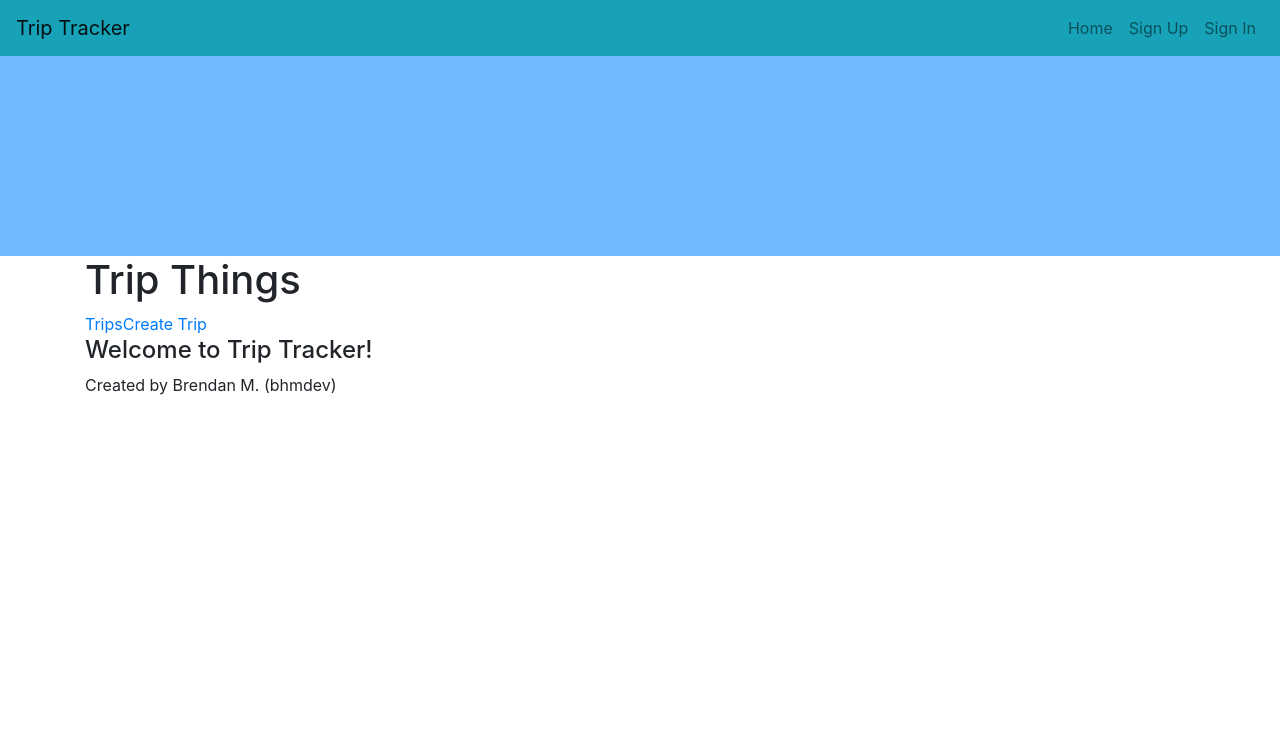
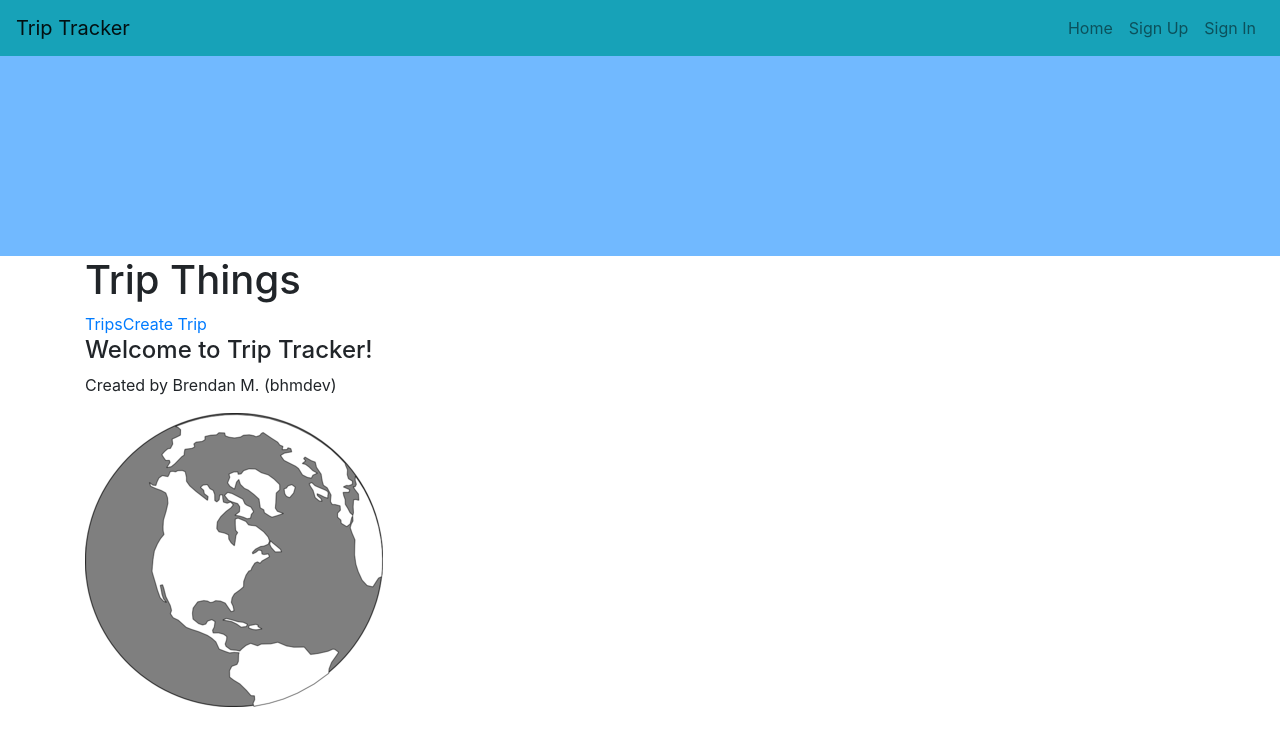
Before and after one commit to bhmdev/trip-tracker-client, a React app: page /#/ in a window 1280 px wide. Shown: the top 746 px of the page. Built offline with nearby package versions, Linux system fonts and the light colour scheme.

Commit message:
Added the globe pic

```diff
--- a/src/components/routes/Home.js
+++ b/src/components/routes/Home.js
@@ -1,10 +1,14 @@
 import React from 'react'
 import Layout from '../../shared/Layout'
+import Logo from '../../globe2.png'
 
 const Home = () => (
-  <Layout>
-    <h4>Welcome to Trip Tracker!</h4>
-  </Layout>
+  <div>
+    <Layout>
+      <h4>Welcome to Trip Tracker!</h4>
+    </Layout>
+    <img src={Logo} alt="A Globe" />
+  </div>
 )
 
 export default Home
```
Also changed, not shown: src/globe2.png (added).
